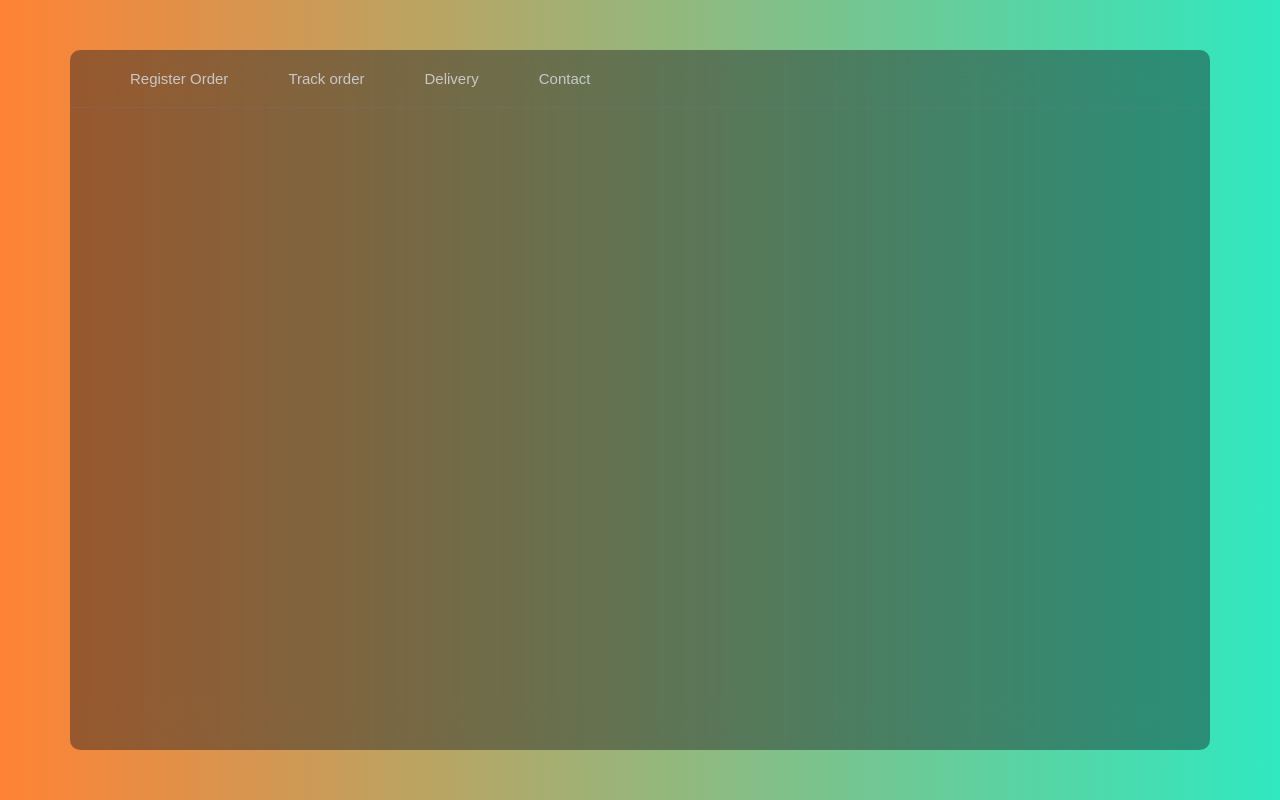
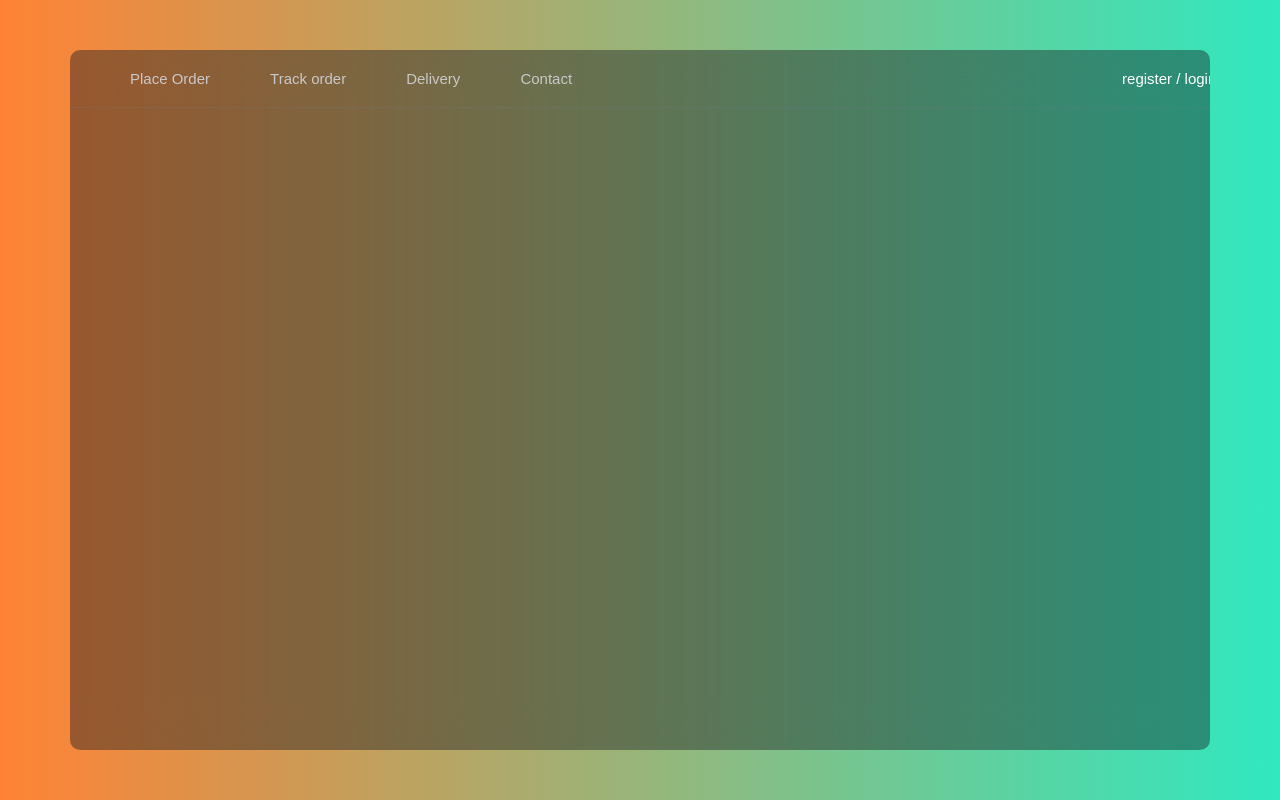
Before and after one commit to briskdust/PASD-project, a React (Create React App) app in the folder frontend/: page / in a window 1280 px wide. Both pictures are taken after a click on the element 640 px from the left and 519 px from the top of the page. Built offline with nearby package versions, Linux system fonts and the light colour scheme.

Commit message:
Add isWebshop to Delivery

```diff
--- a/frontend/src/components/LoginForm.jsx
+++ b/frontend/src/components/LoginForm.jsx
@@ -26,18 +26,30 @@ const LoginForm = props => {
   };
 
   const setLogin = () => {
-    props.login();
+    const userType = loginRef.current.value.includes("$ADMIN")
+      ? "ADMIN"
+      : "DRIVER";
+
+    console.log(userType);
+    props.login(userType);
     props.closed();
   };
 
   const register = e => {
     e.preventDefault();
     const password = sha256(passwordRef.current.value);
+    const userType = usernameRef.current.value.includes("$ADMIN:")
+      ? "ADMIN"
+      : "DRIVER";
+
+    const userName = usernameRef.current.value.includes("$ADMIN:")
+      ? usernameRef.current.value.substring(7)
+      : usernameRef.current.value;
 
     const doc = {
       _type: "user",
-      user_type: "Premium",
-      username: usernameRef.current.value,
+      user_type: userType,
+      username: userName,
       email: emailRef.current.value,
       password: password,
     };
--- /dev/null
+++ b/frontend/src/components/PlaceOrder.jsx
@@ -0,0 +1,7 @@
+import React from "react";
+
+const PlaceOrder = () => {
+  return <div>PlaceOrder</div>;
+};
+
+export default PlaceOrder;
--- a/frontend/src/components/TrackingDetail.jsx
+++ b/frontend/src/components/TrackingDetail.jsx
@@ -35,6 +35,8 @@ const TrackingDetail = props => {
     <>
       <label htmlFor="deliver-id">Deliver ID: </label>
       <input ref={deliveryRef} id="deliver-id" type="text" />
+      <label htmlFor="add-label">Attach label: </label>
+      <input type="file" />
       <button onClick={searchDelivery}>search</button>
       {JSON.stringify(delivery) === "{}" ? (
         ""
--- a/frontend/src/components/pages/HomePage.jsx
+++ b/frontend/src/components/pages/HomePage.jsx
@@ -10,16 +10,16 @@ import uuid from "react-uuid";
 import { useState } from "react";
 import LoginModal from "../LoginModal";
 import TrackingDetail from "../TrackingDetail";
-import Contact from "../Contact";
 import OrderForm from "../OrderForm";
 import RegisterDelivery from "../RegisterDelivery";
 import ContactForm from "../ContactForm";
+import PlaceOrder from "../PlaceOrder";
 
 const fetchedOrders = [];
 
 const HomePage = () => {
   const [isClicked, setClicked] = useState(false);
-  const [isLoggedIn, setLoggedIn] = useState(false);
+  const [isLoggedIn, setLoggedIn] = useState("");
   const [currentTab, setCurrentTab] = useState("");
   const [orders, setOrders] = useState([]);
 
@@ -75,8 +75,8 @@ const HomePage = () => {
     setClicked(false);
   };
 
-  const setChildLogin = () => {
-    setLoggedIn(true);
+  const setChildLogin = userType => {
+    setLoggedIn(userType);
   };
 
   const showLogin = e => {
@@ -91,28 +91,48 @@ const HomePage = () => {
           <div className="header-menu">
             <nav>
               <ul>
-                <li id="order" onClick={changeTab}>
-                  <NavLink to="/place-order">Register Order</NavLink>
+                {isLoggedIn === "" ? (
+                  <li id="place-order" onClicke={changeTab}>
+                    <NavLink to="/place-order">Place Order</NavLink>
                   </li>
+                ) : (
+                  ""
+                )}
+                {isLoggedIn === "ADMIN" ? (
+                  <li id="register-order" onClick={changeTab}>
+                    <NavLink to="/register-order">Register Order</NavLink>
+                  </li>
+                ) : (
+                  ""
+                )}
                 <li id="tracking" onClick={changeTab}>
                   <NavLink to="/tracking">Track order</NavLink>
                 </li>
+                {isLoggedIn === "ADMIN" ? (
+                  ""
+                ) : (
                   <li id="delivery" onClick={changeTab}>
                     <NavLink to="/delivery">Delivery</NavLink>
                   </li>
+                )}
+                {isLoggedIn === "" ? (
                   <li id="contact" onClick={changeTab}>
                     <NavLink to="/contact">Contact</NavLink>
                   </li>
+                ) : (
+                  ""
+                )}
 
                 <button className="log-btn" onClick={showLogin}>
-                  {isLoggedIn ? "Welcome Kevin" : "register / login"}
+                  {isLoggedIn ? "Welcome" : "register / login"}
                 </button>
               </ul>
             </nav>
           </div>
         </div>
         <div className="content">
-          {currentTab === "order" && (
+          {currentTab === "place-order" && <PlaceOrder />}
+          {currentTab === "register-order" && (
             <button onClick={getOrders}>fetch all orders</button>
           )}
           {currentTab === "order" &&
@@ -121,8 +141,8 @@ const HomePage = () => {
             )}
           {currentTab === "tracking" && <TrackingDetail />}
           {currentTab === "contact" && <ContactForm />}
-          {currentTab === "delivery" && isLoggedIn && <Delivery />}
-          {currentTab === "delivery" && !isLoggedIn && <DeliveryUser />}
+          {currentTab === "delivery" && isLoggedIn === "DRIVER" && <Delivery />}
+          {currentTab === "delivery" && isLoggedIn === "" && <DeliveryUser />}
         </div>
       </div>
       {isClicked
--- a/frontend/src/styles/Menu.styled.jsx
+++ b/frontend/src/styles/Menu.styled.jsx
@@ -32,7 +32,7 @@ const Menu = styled.div`
       color: white;
       border: none;
       cursor: pointer;
-      margin-left: 1020px;
+      margin-left: 520px;
     }
   }
 
--- a/frontend/src/styles/Tracking.styled.jsx
+++ b/frontend/src/styles/Tracking.styled.jsx
@@ -8,7 +8,7 @@ const Tracking = styled.div`
 
   .container {
     border-radius: 10px;
-    background-color: orange;
+    background-color: white;
     height: 600px;
     width: 500px;
   }
@@ -33,7 +33,6 @@ const Tracking = styled.div`
 
   .content {
     margin-top: 10px;
-    background-color: pink;
     display: flex;
     flex-direction: column;
     align-items: center;
@@ -48,7 +47,6 @@ const Tracking = styled.div`
   }
 
   .border-left {
-    background-color: purple;
     border-style: solid;
     border-width: 0 0 0 0.2em;
     border-color: #343779;
```
Also changed, not shown: frontend/src/components/pages/Delivery.jsx (+24 -18 lines), frontend/src/components/pages/DeliveryUser.jsx (+32 -22 lines). Lines whose indentation alone changed are shown as unchanged.
